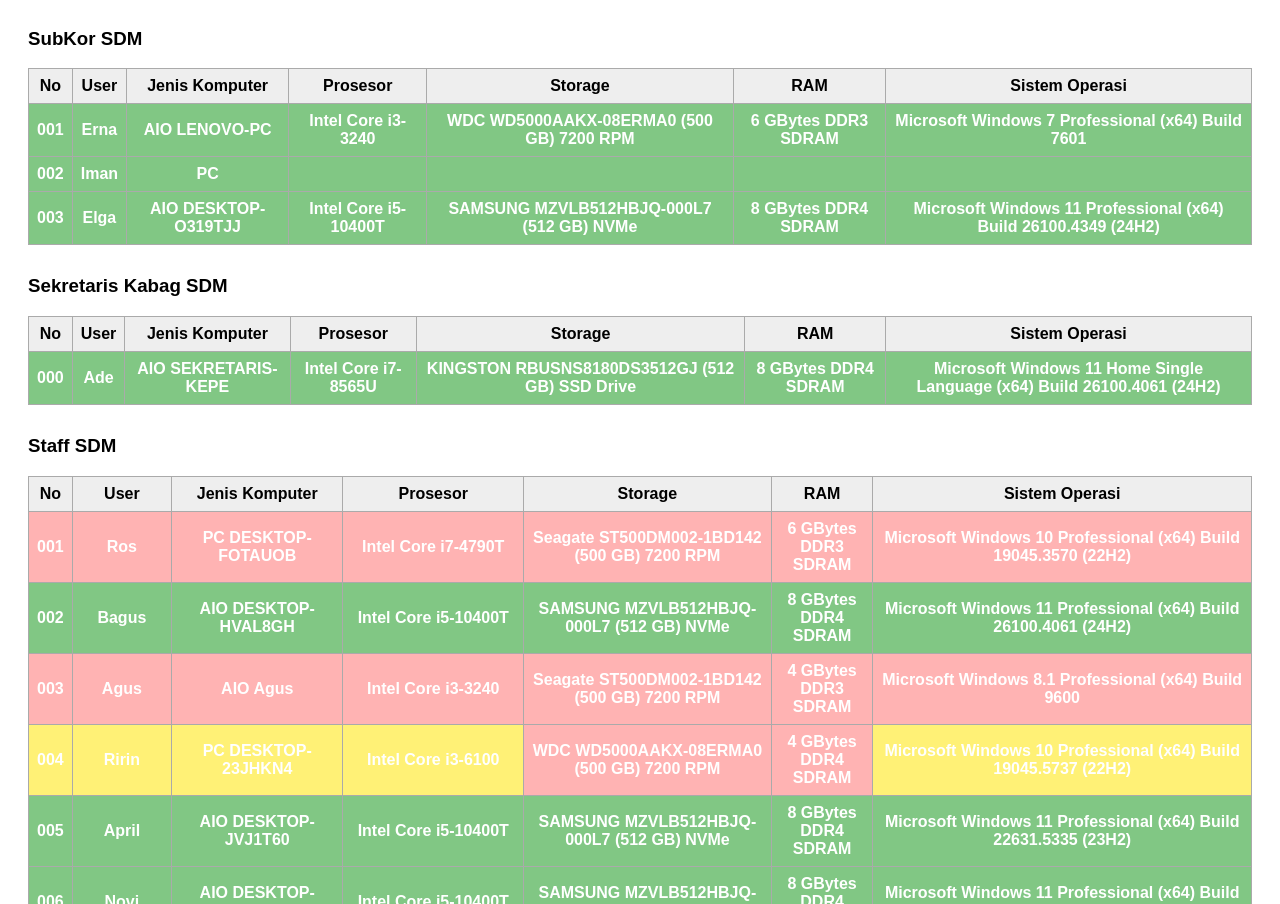
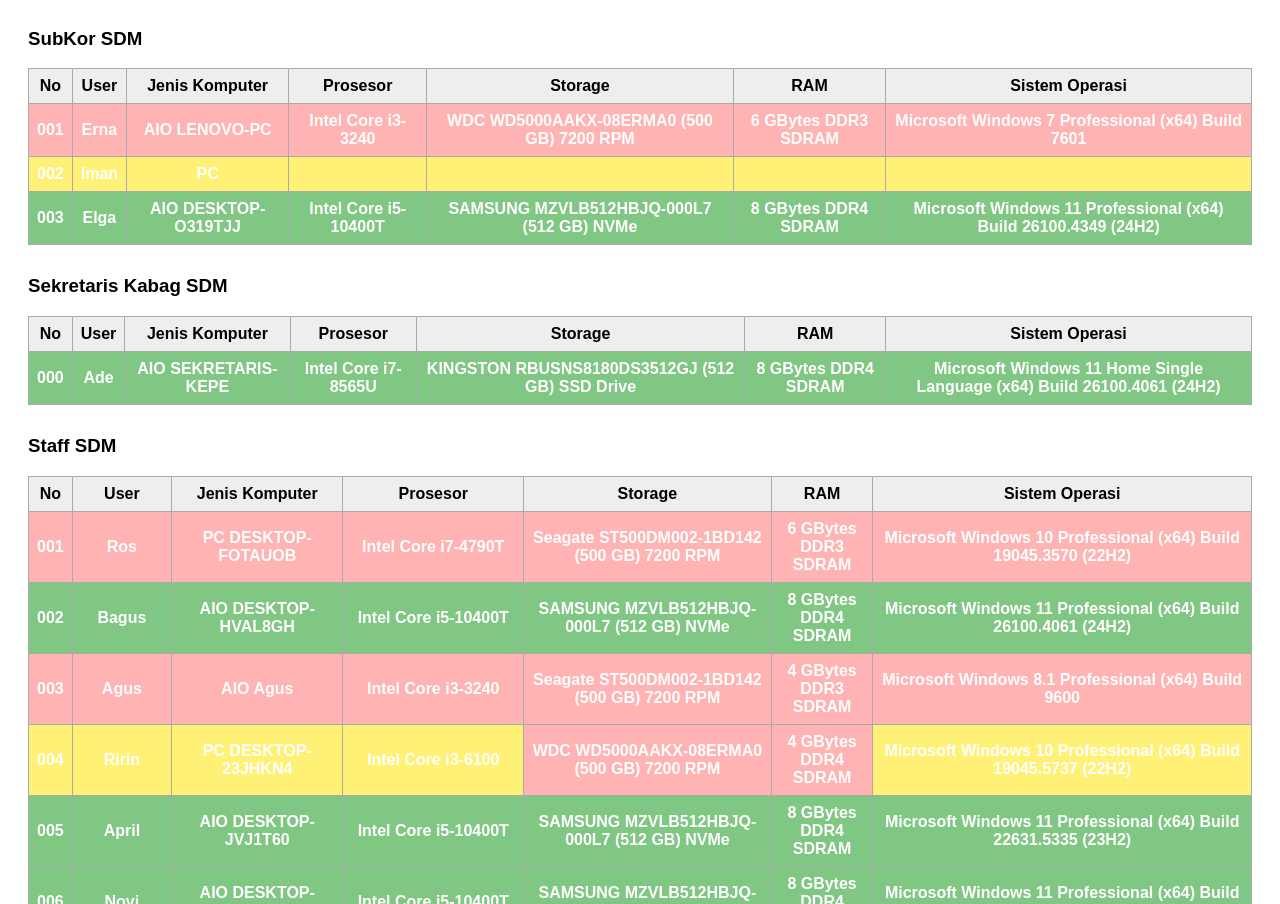
Before and after one commit to duckakis/Inventory, a plain HTML site: page index.html in a window 1280 px wide. Shown: the part 7706-8610 px from the top of the page. Drawn offline with Linux system fonts and the light colour scheme.

Commit message:
index.html

```diff
--- a/index.html
+++ b/index.html
@@ -1250,7 +1250,7 @@
     <th>RAM</th>
     <th>Sistem Operasi</th>
   </tr>
-  <tr class="hijau">
+  <tr class="merah">
     <td>001</td>
     <td>Erna</td>
     <td>AIO LENOVO-PC</td>
@@ -1259,7 +1259,7 @@
     <td>6 GBytes  DDR3 SDRAM</td>
     <td>Microsoft Windows 7 Professional (x64) Build 7601</td>
   </tr>
-  <tr class="hijau">
+  <tr class="kuning">
     <td>002</td>
     <td>Iman</td>
     <td>PC</td>
```
